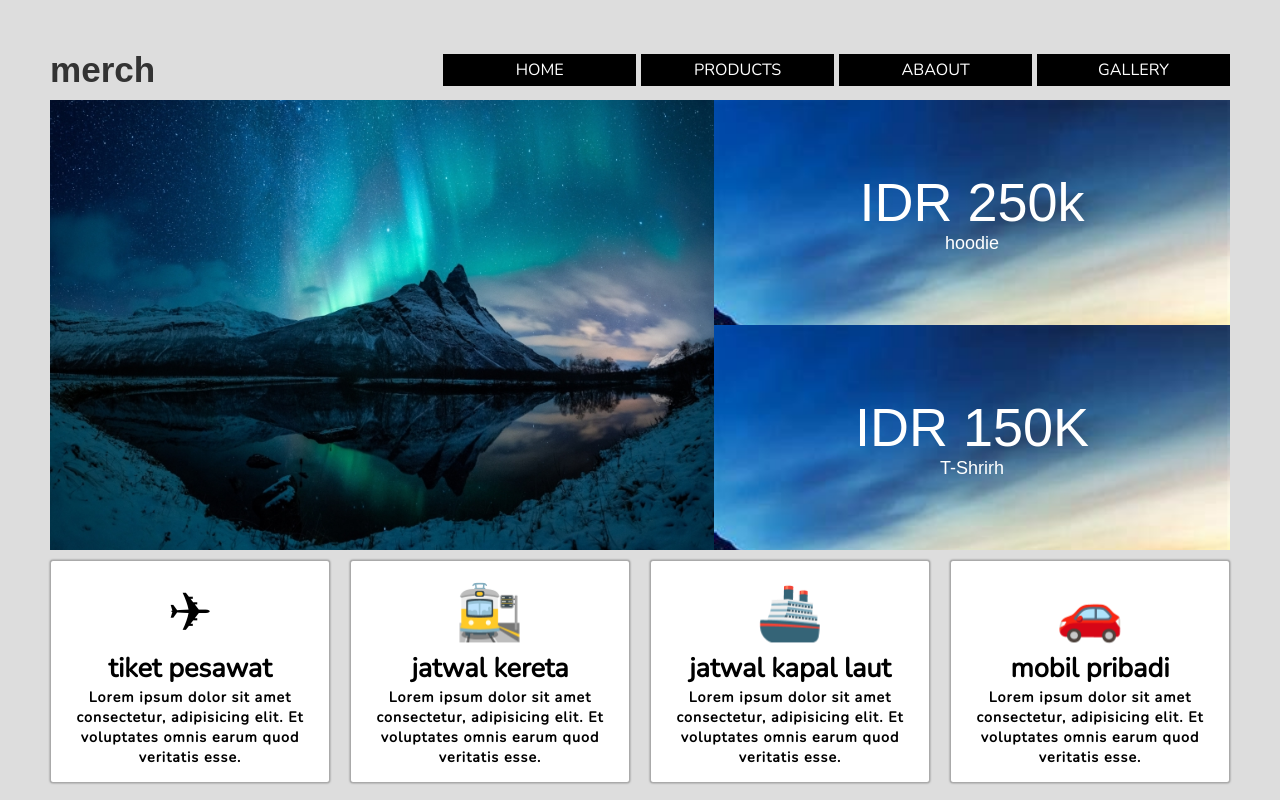
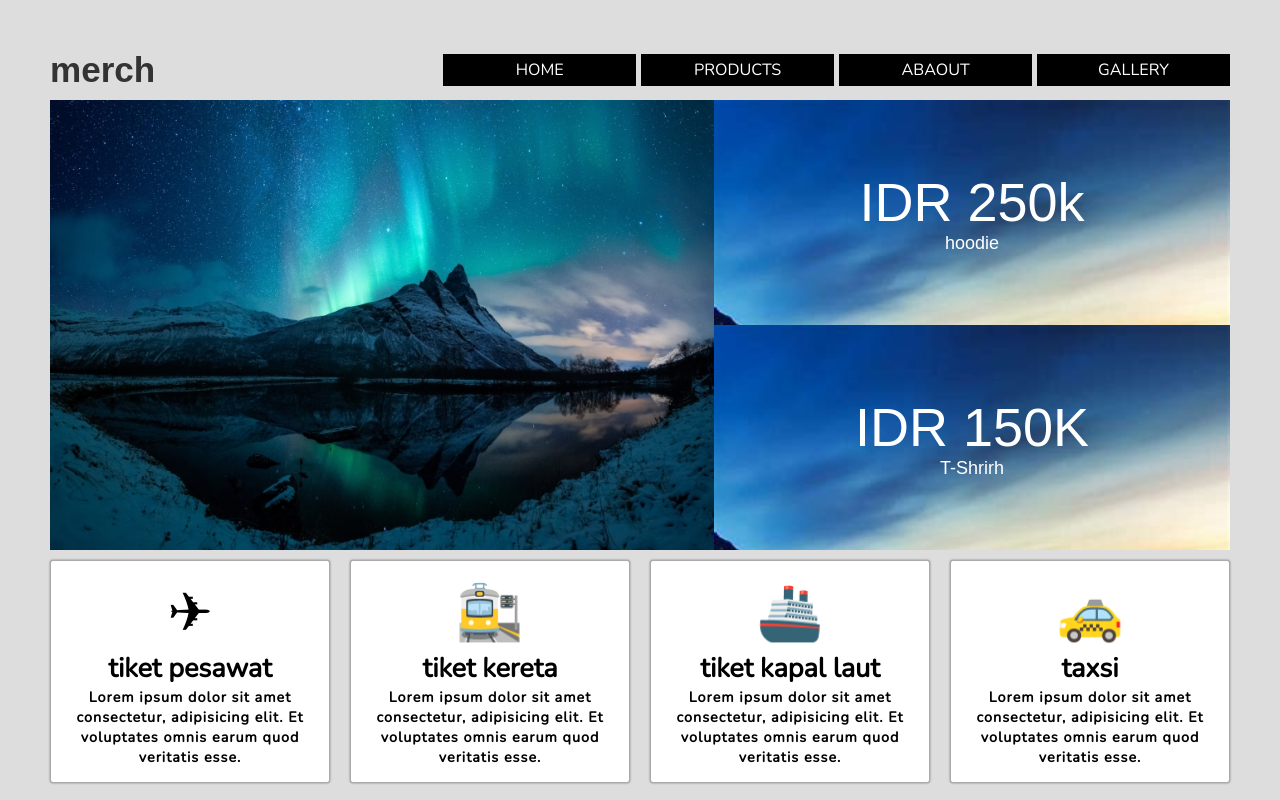
Before and after one commit to lukman2024/lukman2024, a plain HTML site: page index.html in a window 1280 px wide. Shown: the top 800 px of the page. Drawn offline with nearby package versions, Linux system fonts and the light colour scheme; a web font is replaced by a local one.

Commit message:
mengubah tulisan menu

```diff
--- a/index.html
+++ b/index.html
@@ -50,17 +50,17 @@
             </div>
             <div class="service">
                 <div class="icon">🚉</div>
-                <h3>jatwal kereta</h3>
+                <h3>tiket kereta</h3>
                 <p>Lorem ipsum dolor sit amet consectetur, adipisicing elit. Et voluptates omnis earum quod veritatis esse.</p>
             </div>
             <div class="service">
                 <div class="icon">🚢</div>
-                <h3>jatwal kapal laut</h3>
+                <h3>tiket kapal laut</h3>
                 <p>Lorem ipsum dolor sit amet consectetur, adipisicing elit. Et voluptates omnis earum quod veritatis esse.</p>
             </div>
             <div class="service">
-                <div class="icon">🚗</div>
-                <h3>mobil pribadi</h3>
+                <div class="icon">🚕</div>
+                <h3>taxsi</h3>
                 <p>Lorem ipsum dolor sit amet consectetur, adipisicing elit. Et voluptates omnis earum quod veritatis esse.</p>
             </div>
         </section>
```
